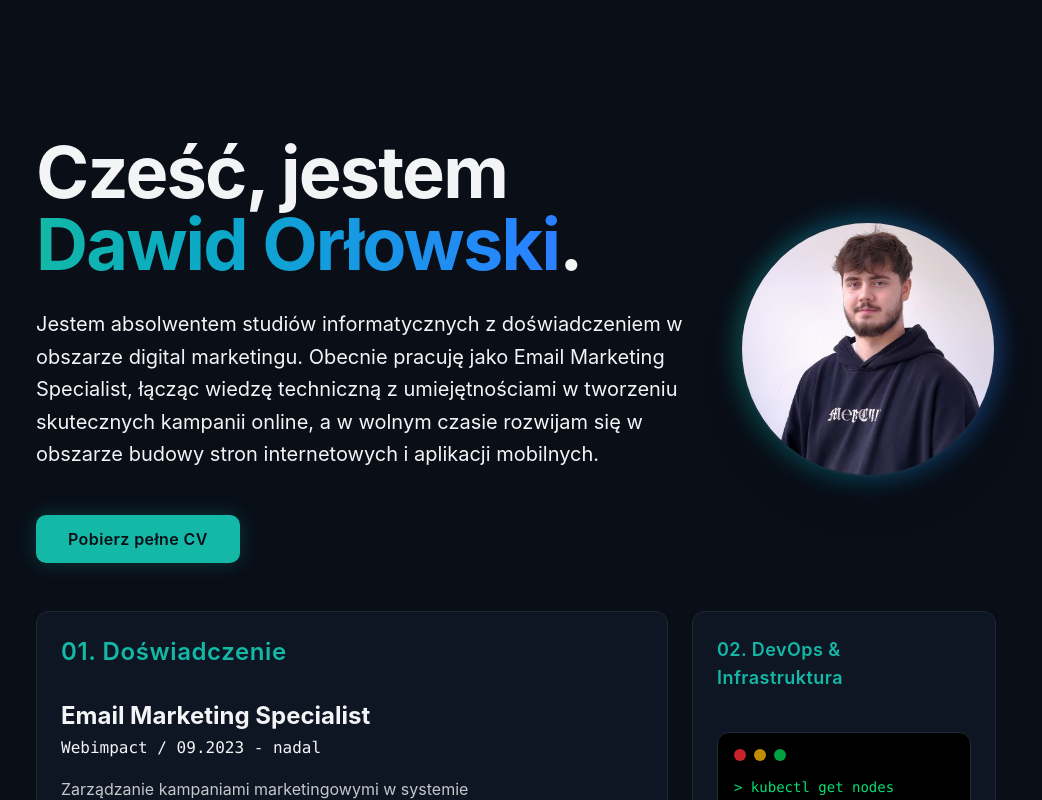
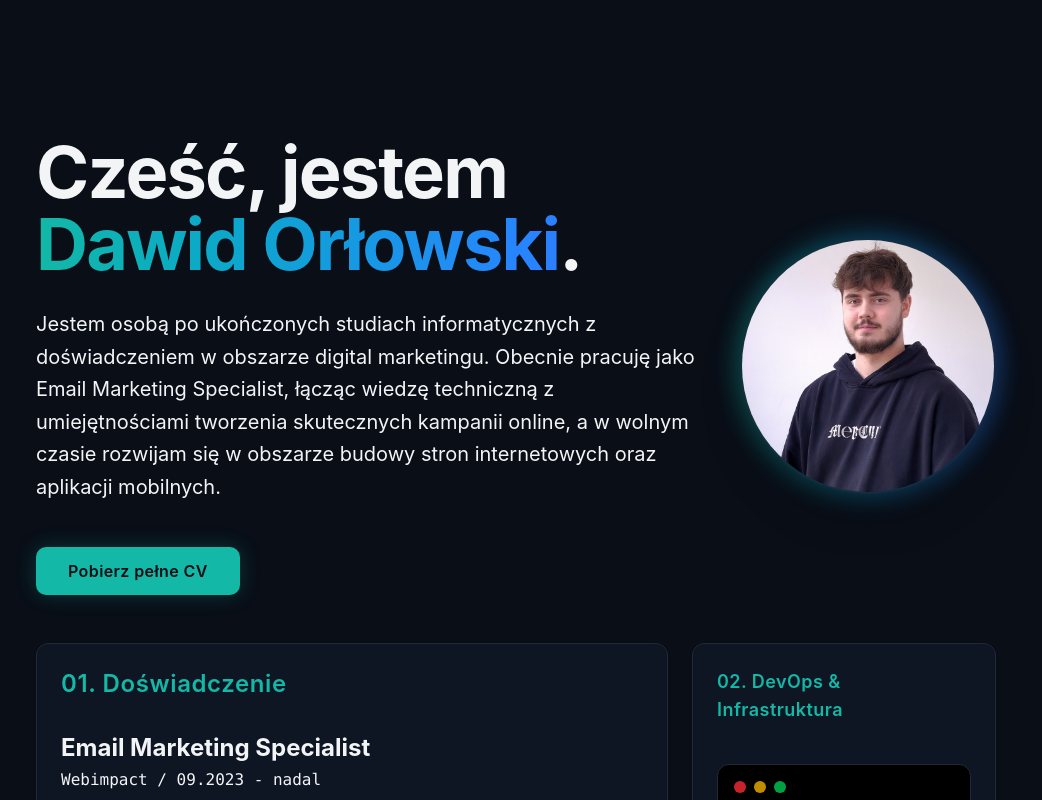
Before and after one commit to DawOrl/portfolio_web, a Next.js app: page / in a window 1280 px wide. Shown: the top 800 px of the page, without its empty margins (124-1166 px from the left). Built offline with nearby package versions, Linux system fonts and the light colour scheme.

Commit message:
fix: update 'about' section in cv-data for clarity and improved readability

```diff
--- a/src/data/cv-data.ts
+++ b/src/data/cv-data.ts
@@ -5,7 +5,7 @@ export const cvData = {
     email: "dawid.orlowski2002@gmail.com",
     phone: "667 258 786",
     location: "Kraków",
-    about: "Jestem absolwentem studiów informatycznych z doświadczeniem w obszarze digital marketingu. Obecnie pracuję jako Email Marketing Specialist, łącząc wiedzę techniczną z umiejętnościami w tworzeniu skutecznych kampanii online, a w wolnym czasie rozwijam się w obszarze budowy stron internetowych i aplikacji mobilnych."
+    about: "Jestem osobą po ukończonych studiach informatycznych z doświadczeniem w obszarze digital marketingu. Obecnie pracuję jako Email Marketing Specialist, łącząc wiedzę techniczną z umiejętnościami tworzenia skutecznych kampanii online, a w wolnym czasie rozwijam się w obszarze budowy stron internetowych oraz aplikacji mobilnych."
   },
   experience: {
     role: "Email Marketing Specialist",
```
